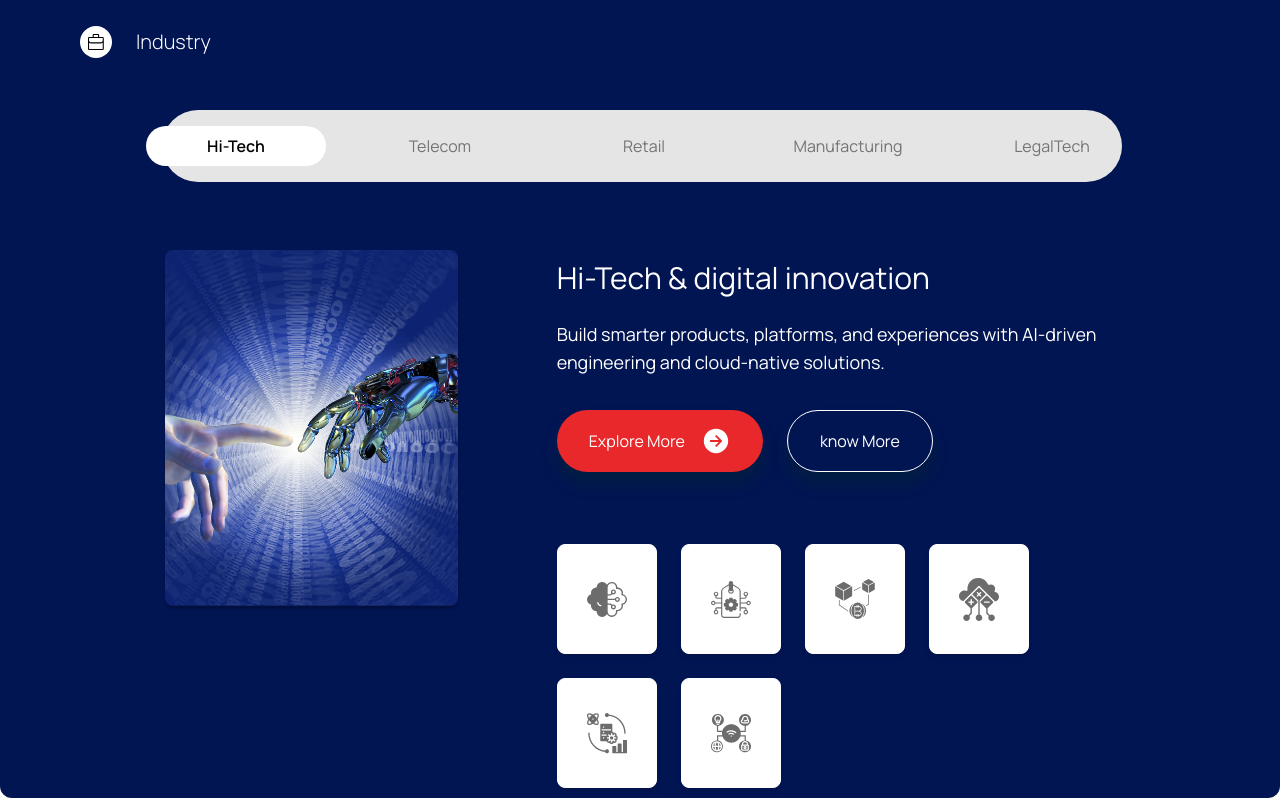
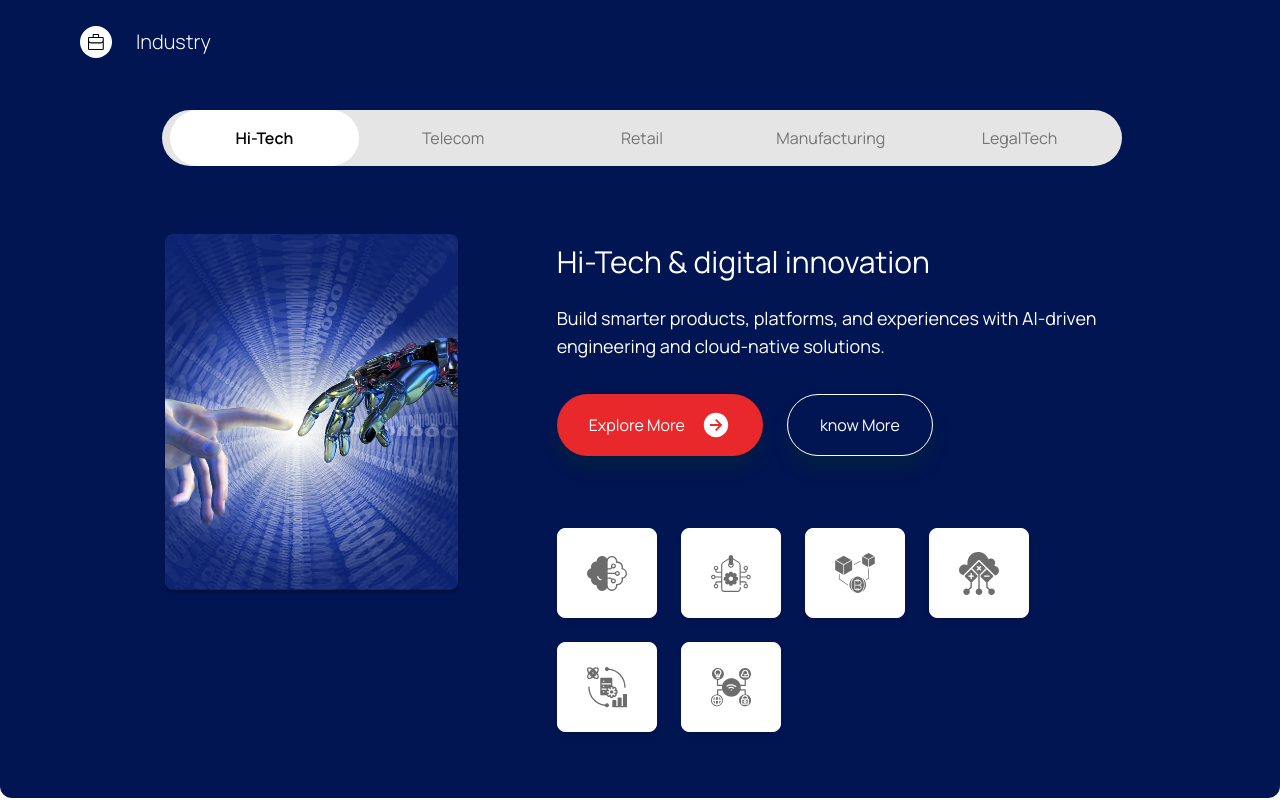
Before and after one commit to VaniAwasthi/calsoft, a Next.js app: page / in a window 1280 px wide. Shown: the part 2281-3081 px from the top of the page. Built offline with nearby package versions, Linux system fonts and the light colour scheme.

Commit message:
landing-page-full

```diff
--- a/app/component/home/Nextgen.jsx
+++ b/app/component/home/Nextgen.jsx
@@ -40,33 +40,20 @@ const Nextgen = () => {
               animate={{ x: 2, opacity: 1 }}
               transition={{ duration: 0.5, delay: 0.2 }}
             >
-              <div className="h-full w-full bg-[#E5E5E5] py-4 justify-center items-center flex rounded-full">
-                {/* Left Icon */}
-                <div className="flex justify-between items-center">
-                  <motion.div
-                    initial={{ x: 50, opacity: 0 }}
-                    animate={{ x: 2, opacity: 1 }}
-                    transition={{ duration: 0.5, delay: 0.2 }}
-                  >
-                    {/* Navigation Items */}
-                    <div className="relative z-10 flex justify-center space-x-4 lg:space-x-6 text-sm md:text-base">
+              <div className="w-full bg-[#E5E5E5] px-2 flex justify-between items-center rounded-full">
                 {navItems.map((item, index) => (
-                        <div key={index} className="flex items-center">
-                          <div
-                            className={`relative cursor-pointer lg:w-[180px] text-center px-4 py-2 ${
+                  <button
+                    key={index}
+                    onClick={() => setActiveTab(item)}
+                    className={`w-1/5 text-center transition-all duration-300 py-4 text-sm lg:text-base rounded-full ${
                       activeTab === item
-                                ? "text-black font-semibold bg-white rounded-full h-full flex items-center justify-center"
+                        ? "bg-white text-black font-semibold"
                         : "text-[#747474]"
                     }`}
-                            onClick={() => setActiveTab(item)}
                   >
                     {item}
-                          </div>
-                        </div>
+                  </button>
                 ))}
-                    </div>
-                  </motion.div>
-                </div>
               </div>
             </motion.div>
 
@@ -154,7 +141,7 @@ const Nextgen = () => {
                         animate={{ y: 4, opacity: 1 }}
                         transition={{ duration: 0.8, delay: 0.9 }}
                         key={card.id}
-                        className="card-hover w-[100px] h-[110px] hover:h-[120px] hover:w-[105px] perspective cursor-pointer"
+                        className="card-hover w-[100px] h-[90px] transition-transform duration-500 hover:scale-150 perspective cursor-pointer"
                       >
                         <div className="card-inner relative w-full h-full">
                           {/* Front Side */}
@@ -168,7 +155,7 @@ const Nextgen = () => {
                           </div>
 
                           {/* Back Side */}
-                          <div className="absolute inset-0 flex items-center justify-center bg-[#FFFFFF] text-[#021553] rounded-lg rotate-y-180 backface-hidden">
+                          <div className="absolute inset-0 flex items-center justify-center bg-[#FFFFFF] text-[#021553] rounded-lg rotate-y-180  transform scale-105 mx-2 backface-hidden">
                             <p className="text-[12px] font-semibold text-center px-2">
                               {card.title}
                             </p>
```
Lines whose indentation alone changed are shown as unchanged.
